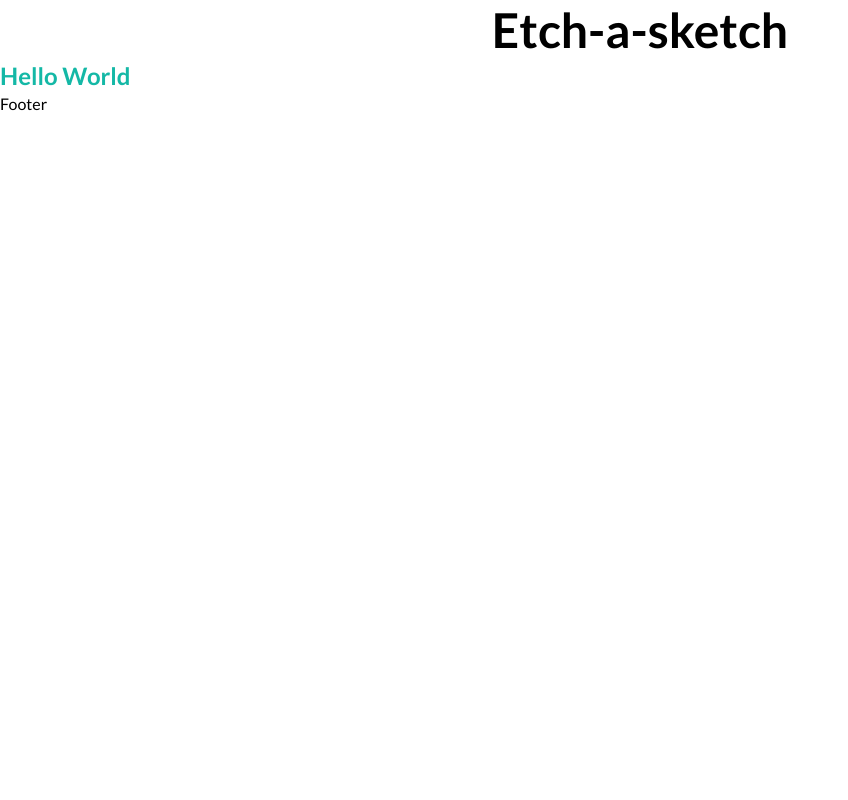
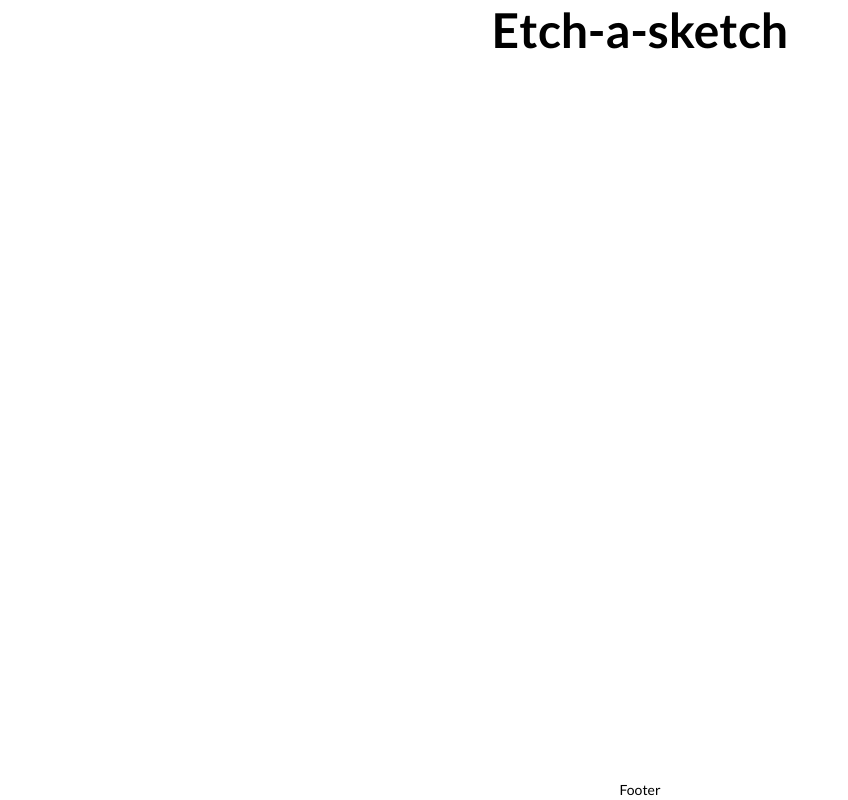
Before and after one commit to CitizenCathay/etch-a-sketch, a Next.js app: page / in a window 1280 px wide. Shown: the whole page, without its empty margins (0-848 px from the left). Built offline with nearby package versions, Linux system fonts and the light colour scheme.

Commit message:
Adjust footer styles, begin work on grid component, modify page.tsx

```diff
--- a/app/layout.tsx
+++ b/app/layout.tsx
@@ -15,14 +15,16 @@
 }) {
   return (
     <html lang="en">
-      <body>
+      <body className="h-screen	flex flex-col">
         <header className="flexBetween">
-          <h1 className="max-container padding-container relative z-30 py-1.5 font-bold text-3xl md:text-5xl sm:text-4xl">
+          <h1 className="max-container padding-container relative z-30 pt-1.5 pb-5 font-bold text-3xl md:text-5xl sm:text-4xl">
             Etch-a-sketch
           </h1>
         </header>
-        <main className="relative overflow-hidden">{children}</main>
-        <Footer />
+        <main className="relative overflow-hidden flex-1">{children}</main>
+        <footer className="bottom-0 fixed w-screen flex justify-center text-xs md:text-sm">
+          <Footer />
+        </footer>
       </body>
     </html>
   );
--- a/app/page.tsx
+++ b/app/page.tsx
@@ -1,3 +1,5 @@
+import Grid from "@/components/Grid";
+
 export default function Home() {
-  return <h1 className="font-bold text-teal-500 text-2xl">Hello World</h1>;
+  return <div></div>;
 }
--- a/components/Footer.tsx
+++ b/components/Footer.tsx
@@ -1,7 +1,7 @@
 import React from "react";
 
 const Footer = () => {
-  return <div>Footer</div>;
+  return <div className="mb-1.4">Footer</div>;
 };
 
 export default Footer;
--- /dev/null
+++ b/components/Grid.tsx
@@ -0,0 +1,7 @@
+import React from "react";
+
+const Grid = () => {
+  return <div>Grid</div>;
+};
+
+export default Grid;
```
